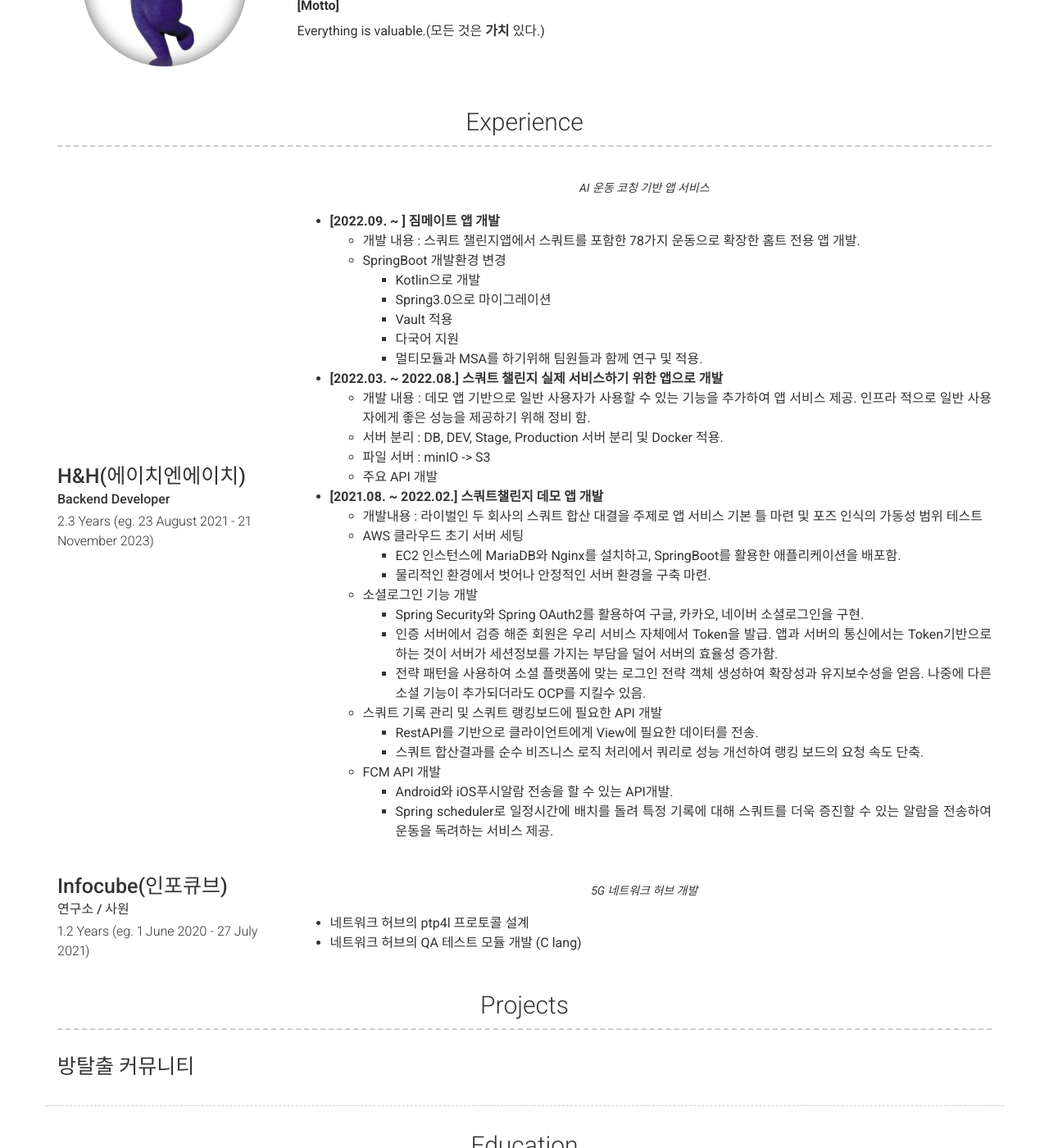
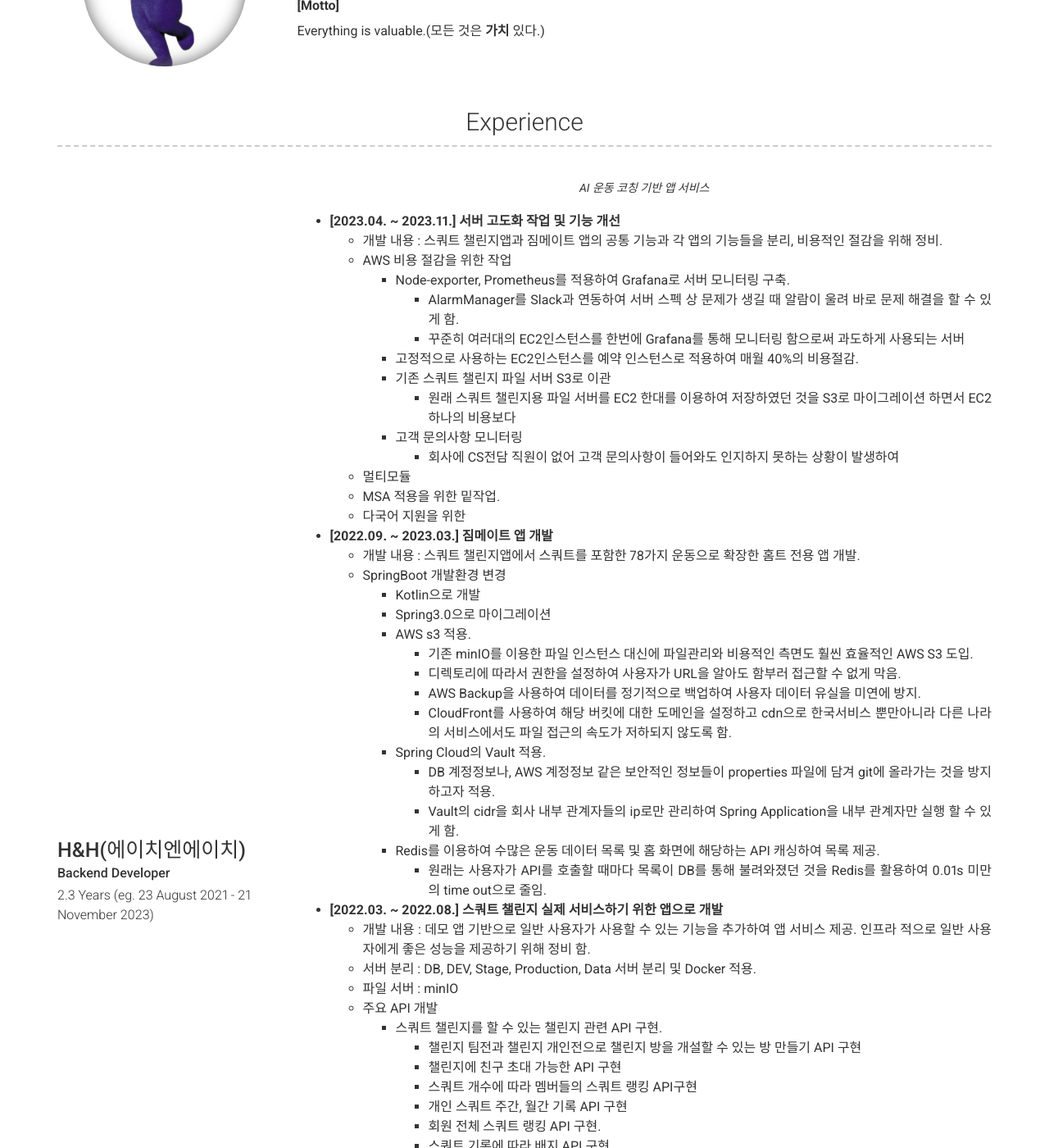
Before and after one commit to boradol/boradol.github.io, a Jekyll site: the page built from index.md, in a window 1280 px wide and 1400 px high, scrolled down 421 px. Shown: the whole window at 82% size. Built offline with Jekyll 4.4.1, drawn with Linux system fonts in a browser that asks for light colours; nearby versions of some CDN libraries; some of the changed text lies outside the part shown.

Commit message:
Experience Detail6

```diff
--- a/_config.yml
+++ b/_config.yml
@@ -74,19 +74,51 @@ content:
         quote: >
           AI 운동 코칭 기반 앱 서비스
         description: | # this will include new lines to allow paragraphs
-          - __[2022.09. ~ ] 짐메이트 앱 개발__
+          - __[2023.04. ~ 2023.11.] 서버 고도화 작업 및 기능 개선__
+            - 개발 내용 : 스쿼트 챌린지앱과 짐메이트 앱의 공통 기능과 각 앱의 기능들을 분리, 비용적인 절감을 위해 정비.
+            - AWS 비용 절감을 위한 작업
+              - Node-exporter, Prometheus를 적용하여 Grafana로 서버 모니터링 구축.
+                - AlarmManager를 Slack과 연동하여 서버 스펙 상 문제가 생길 때 알람이 울려 바로 문제 해결을 할 수 있게 함.
+                - 꾸준히 여러대의 EC2인스턴스를 한번에 Grafana를 통해 모니터링 함으로써 과도하게 사용되는 서버
+              - 고정적으로 사용하는 EC2인스턴스를 예약 인스턴스로 적용하여 매월 40%의 비용절감.
+              - 기존 스쿼트 챌린지 파일 서버 S3로 이관
+                - 원래 스쿼트 챌린지용 파일 서버를 EC2 한대를 이용하여 저장하였던 것을 S3로 마이그레이션 하면서 EC2 하나의 비용보다
+              - 고객 문의사항 모니터링
+                - 회사에 CS전담 직원이 없어 고객 문의사항이 들어와도 인지하지 못하는 상황이 발생하여
+            - 멀티모듈
+            - MSA 적용을 위한 밑작업.
+            - 다국어 지원을 위한
+          - __[2022.09. ~ 2023.03.] 짐메이트 앱 개발__
             - 개발 내용 : 스쿼트 챌린지앱에서 스쿼트를 포함한 78가지 운동으로 확장한 홈트 전용 앱 개발.
             - SpringBoot 개발환경 변경
               - Kotlin으로 개발
               - Spring3.0으로 마이그레이션
-              - Vault 적용
-              - 다국어 지원
-              - 멀티모듈과 MSA를 하기위해 팀원들과 함께 연구 및 적용.
+              - AWS s3 적용.
+                - 기존 minIO를 이용한 파일 인스턴스 대신에 파일관리와 비용적인 측면도 훨씬 효율적인 AWS S3 도입.
+                - 디렉토리에 따라서 권한을 설정하여 사용자가 URL을 알아도 함부러 접근할 수 없게 막음.
+                - AWS Backup을 사용하여 데이터를 정기적으로 백업하여 사용자 데이터 유실을 미연에 방지.
+                - CloudFront를 사용하여 해당 버킷에 대한 도메인을 설정하고 cdn으로 한국서비스 뿐만아니라 다른 나라의 서비스에서도 파일 접근의 속도가 저하되지 않도록 함.
+              - Spring Cloud의 Vault 적용.
+                - DB 계정정보나, AWS 계정정보 같은 보안적인 정보들이 properties 파일에 담겨 git에 올라가는 것을 방지하고자 적용.
+                - Vault의 cidr을 회사 내부 관계자들의 ip로만 관리하여 Spring Application을 내부 관계자만 실행 할 수 있게 함.
+              - Redis를 이용하여 수많은 운동 데이터 목록 및 홈 화면에 해당하는 API 캐싱하여 목록 제공.
+                - 원래는 사용자가 API를 호출할 때마다 목록이 DB를 통해 불려와졌던 것을 Redis를 활용하여 0.01s 미만의 time out으로 줄임.
           - __[2022.03. ~ 2022.08.] 스쿼트 챌린지 실제 서비스하기 위한 앱으로 개발__
             - 개발 내용 : 데모 앱 기반으로 일반 사용자가 사용할 수 있는 기능을 추가하여 앱 서비스 제공. 인프라 적으로 일반 사용자에게 좋은 성능을 제공하기 위해 정비 함.
-            - 서버 분리 : DB, DEV, Stage, Production 서버 분리 및 Docker 적용.
-            - 파일 서버 : minIO -> S3
+            - 서버 분리 : DB, DEV, Stage, Production, Data 서버 분리 및 Docker 적용.
+            - 파일 서버 : minIO
             - 주요 API 개발
+              - 스쿼트 챌린지를 할 수 있는 챌린지 관련 API 구현.
+                - 챌린지 팀전과 챌린지 개인전으로 챌린지 방을 개설할 수 있는 방 만들기 API 구현
+                - 챌린지에 친구 초대 가능한 API 구현
+                - 스쿼트 개수에 따라 멤버들의 스쿼트 랭킹 API구현
+                - 개인 스쿼트 주간, 월간 기록 API 구현
+                - 회원 전체 스쿼트 랭킹 API 구현.
+                - 스쿼트 기록에 따라 배지 API 구현.
+                - 앱 리텐션 높이기 위한 포인트 지급 API 구현. (출석체크, 스쿼트 일정 개수 도달, 친구초대, 이벤트)
+                - 기본 기능 API 구현 : 회원 정보 수정, 공지사항, FAQ, 버전
+                - FactoryMethod로 공통 Response 객체로 반환하여 클라이언트가 공통된 반환 객체를 받을 수 있게 구현.
+                - ControllerAdvice로 서버에서 내려주는 공통 에러 처리 구현.
           - __[2021.08. ~ 2022.02.] 스쿼트챌린지 데모 앱 개발__
             - 개발내용 : 라이벌인 두 회사의 스쿼트 합산 대결을 주제로 앱 서비스 기본 틀 마련 및 포즈 인식의 가동성 범위 테스트
             - AWS 클라우드 초기 서버 세팅
```
